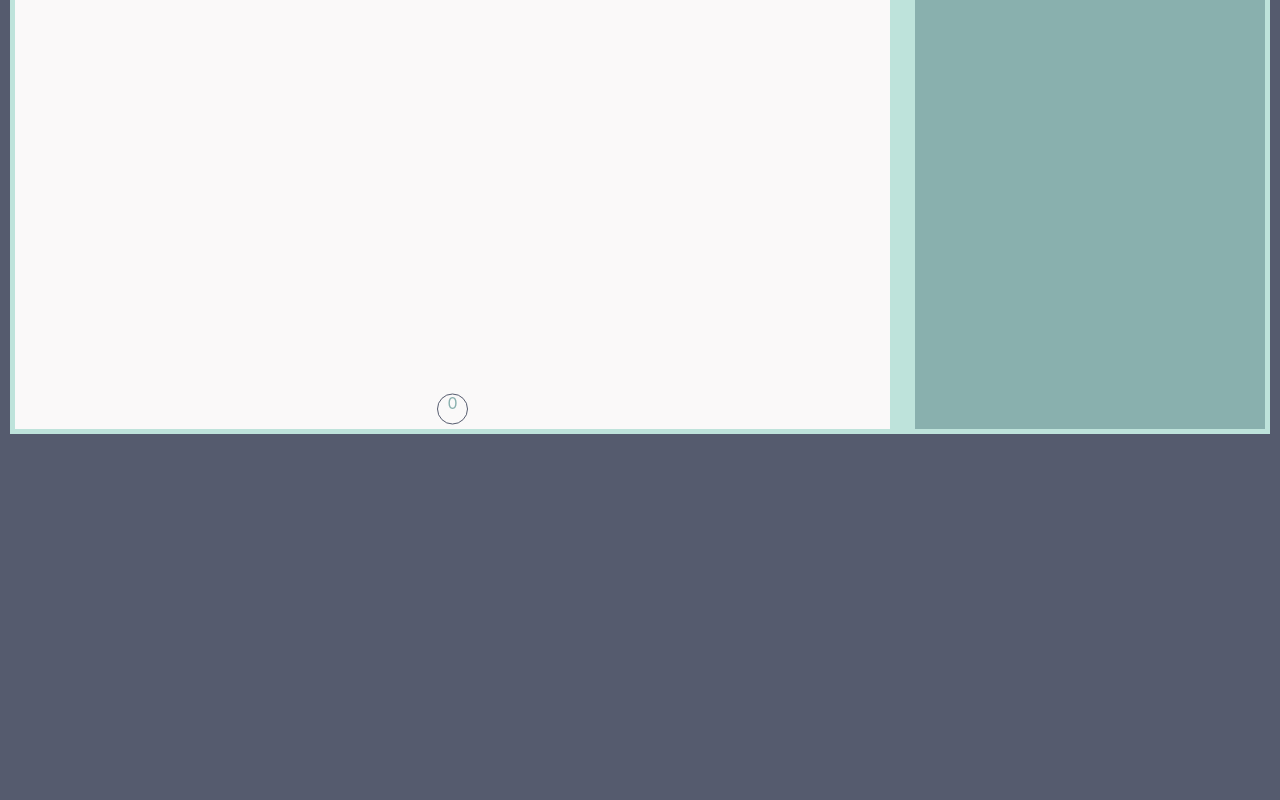
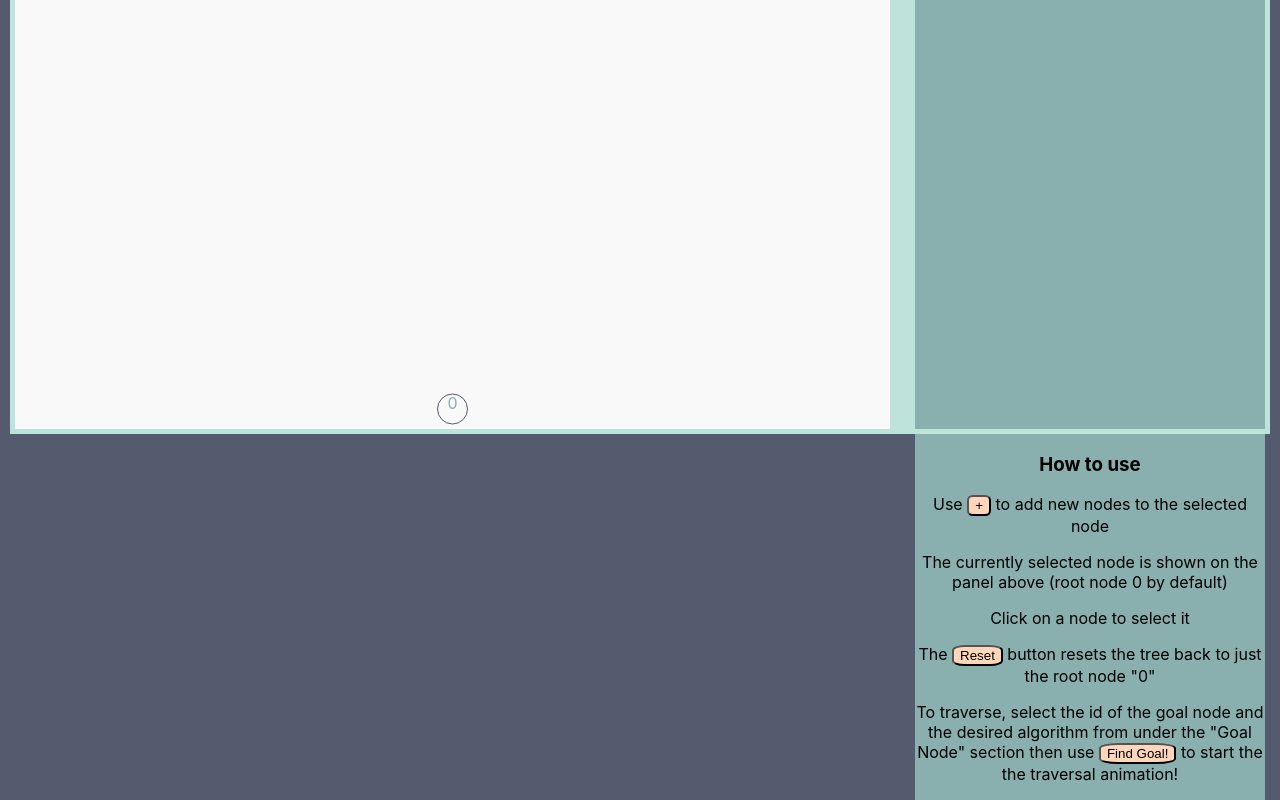
Before and after one commit to dcgfz2/Tree-Search-React, a React (Create React App) app: page / in a window 1280 px wide. Shown: the part 386-1186 px from the top of the page. Before the commit the page ends 820 px from the top, so only its background shows below. Built offline with nearby package versions, Linux system fonts and the light colour scheme.

Commit message:
add instructions/style resize

```diff
--- a/src/App.css
+++ b/src/App.css
@@ -8,7 +8,6 @@
 }
 
 .main-container{
-  display: flex;
   flex-wrap: wrap;
   background-color: #BEE3DB;
   align-items: center;
--- a/src/App.js
+++ b/src/App.js
@@ -2,6 +2,7 @@ import React from 'react';
 import SearchTree from './lib/searchtree';
 import RenderTree from './components/rendertree';
 import ControlPanel from './components/controlpanel';
+import Instructions from './components/instructions';
 
 import './App.css';
 
@@ -80,6 +81,7 @@ class App extends React.Component {
       <div className="main-container">
          <RenderTree data={this.state.tree} height={this.state.tree.maxDepth(this.state.tree.root)} onClick={this.selectNode} traverse={this.state.traverse}/>
          <ControlPanel selected={this.state.selected} size ={this.treeSize} addEvent={this.insertNode} resetEvent={this.reset} goalEvent={this.findGoal} handleAlgo={this.handleAlgo} handleGoal={this.handleGoal}/>
+         <Instructions />
      </div>
     );
   }
--- /dev/null
+++ b/src/components/instructions.css
@@ -0,0 +1,9 @@
+.instructions-container{
+    width: 28%;
+    max-height: calc(100% - 250px);
+    float: right;
+    background-color: #89B0AE;
+    margin-top: 5px;
+    overflow: auto;
+    text-align: center;
+}
--- /dev/null
+++ b/src/components/instructions.js
@@ -0,0 +1,21 @@
+import React from 'react';
+
+import "./instructions.css";
+
+const Instructions = () => (
+    <div className="instructions-container">
+
+        <h3>How to use</h3>
+       <p>Use <button className="button add">+</button> to add new nodes to the selected node </p>
+
+        <p>The currently selected node is shown on the panel above (root node 0 by default)</p>
+
+        <p>Click on a node to select it</p>
+
+        <p>The <button className="button">Reset</button>  button resets the tree back to just the root node "0"</p>
+
+        <p>To traverse, select the id of the goal node and the desired algorithm from under the "Goal Node" section then use <button className="button" >Find Goal!</button> to start the the traversal animation!</p>
+    </div>
+)
+
+export default Instructions;
```
